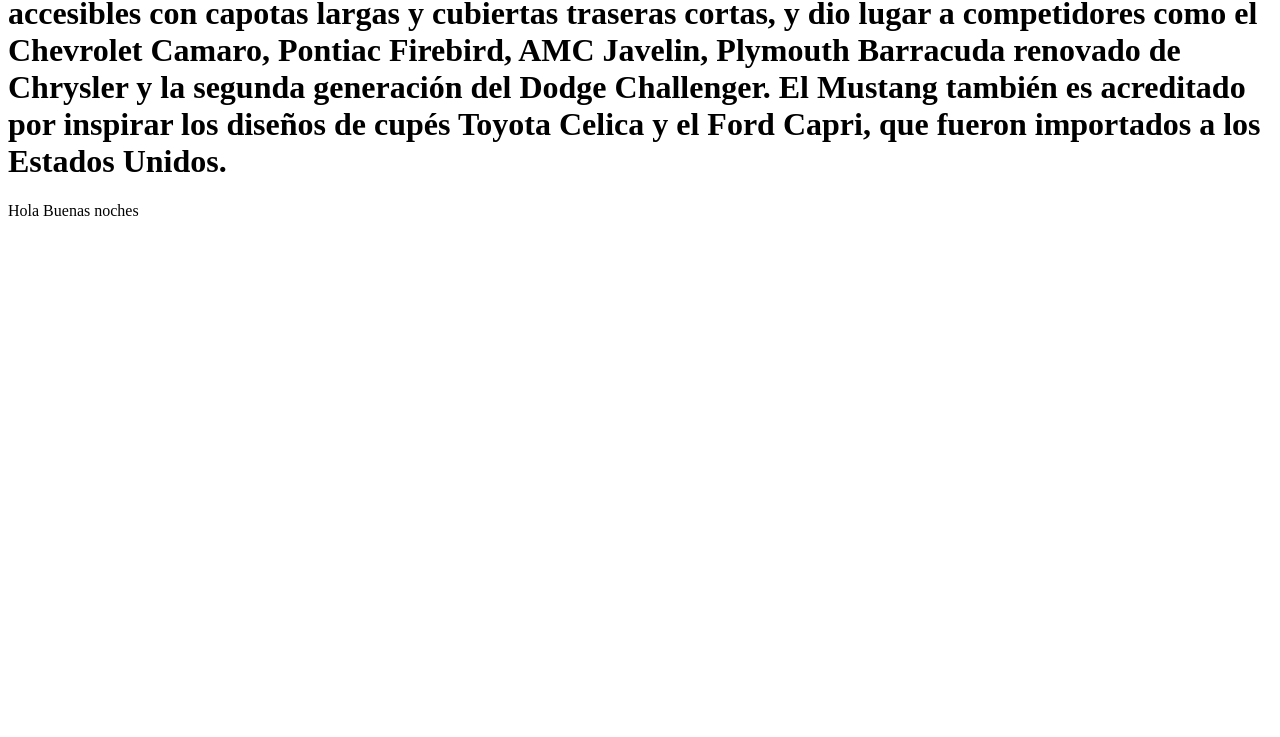
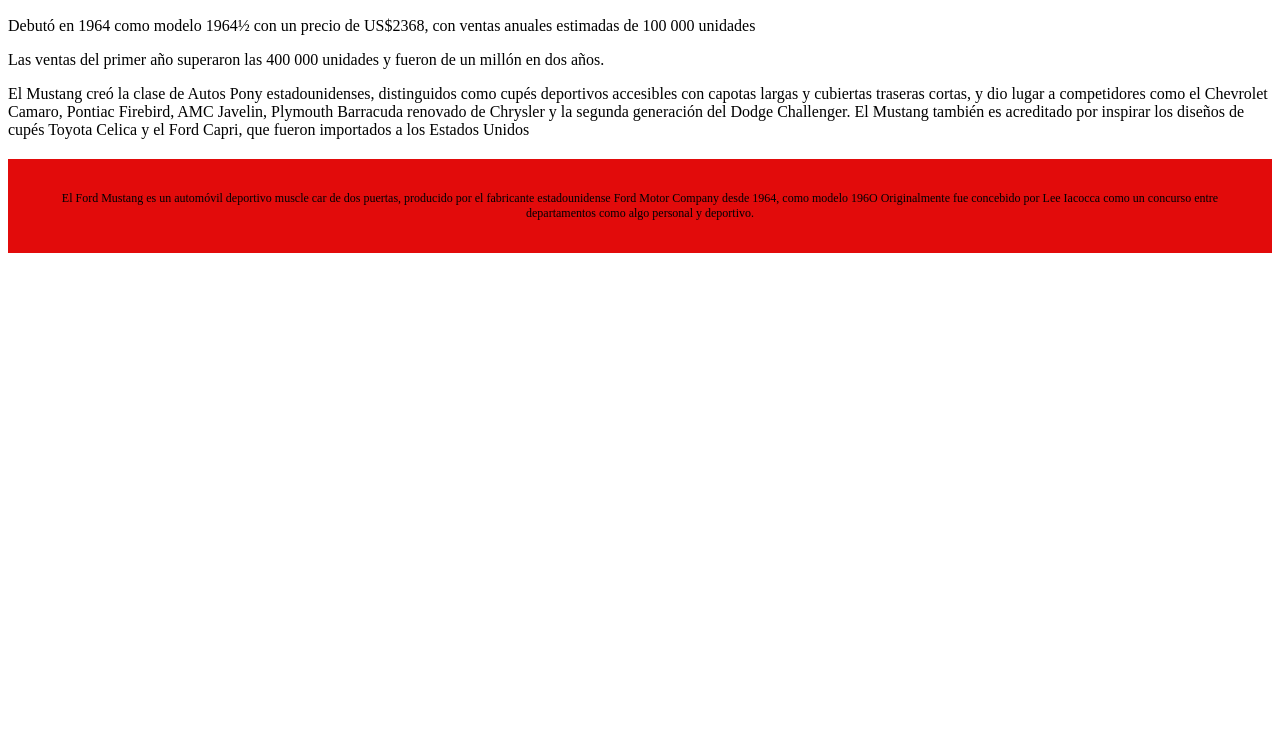
Before and after one commit to ElianVJ34/GitPrueba, a plain HTML site: page index.html in a window 1280 px wide. Shown: the part 63-800 px from the top of the page. Drawn offline with Linux system fonts and the light colour scheme.

Commit message:
cambios en el index

```diff
--- /dev/null
+++ b/index.css
@@ -0,0 +1,8 @@
+footer{
+    background-color: rgb(226, 11, 11);
+    color: rgb(0, 0, 3);
+    padding: 20px;
+    text-align: center;
+    font-size: 12px;
+    margin-top: 20px;
+}
--- a/index.html
+++ b/index.html
@@ -3,14 +3,25 @@
 <head>
     <meta charset="UTF-8">
     <meta name="viewport" content="width=device-width, initial-scale=1.0">
+    <link rel="stylesheet" href="index.css"/>
     <title>GitPrueba</title>
 </head>
 <body>
-    <h1>
-        El Mustang creó la clase de Autos Pony estadounidenses, distinguidos como cupés deportivos accesibles con capotas largas y cubiertas traseras cortas,
-        y dio lugar a competidores como el Chevrolet Camaro, Pontiac Firebird, AMC Javelin, Plymouth Barracuda renovado de Chrysler y la segunda generación del Dodge Challenger.
-        El Mustang también es acreditado por inspirar los diseños de cupés Toyota Celica y el Ford Capri, que fueron importados a los Estados Unidos.
-    </h1>
-    <p>Hola Buenas noches</p>
+   <header>
+    <h1>Mustang</h1>
+    <p>Debutó en 1964 como modelo 1964½ con un precio de US$2368, con ventas anuales estimadas de 100 000 unidades</p>
+    <header>
+<p>Las ventas del primer año superaron las 400 000 unidades y fueron de un millón en dos años.</p>
+
+   </header>
+   <main>
+    <p>El Mustang creó la clase de Autos Pony estadounidenses, distinguidos como cupés deportivos accesibles con capotas largas y cubiertas traseras cortas,
+         y dio lugar a competidores como el Chevrolet Camaro, Pontiac Firebird, AMC Javelin, Plymouth Barracuda renovado de Chrysler y la segunda generación del Dodge Challenger.
+         El Mustang también es acreditado por inspirar los diseños de cupés Toyota Celica y el Ford Capri, que fueron importados a los Estados Unidos</p>
+   </main>
+   <footer class="footer">
+    <p>El Ford Mustang es un automóvil deportivo muscle car de dos puertas, producido por el fabricante estadounidense Ford Motor Company desde 1964,
+        como modelo 196O Originalmente fue concebido por Lee Iacocca como un concurso entre departamentos como algo personal y deportivo.</p>
+   </footer>
 </body>
 </html>
```
